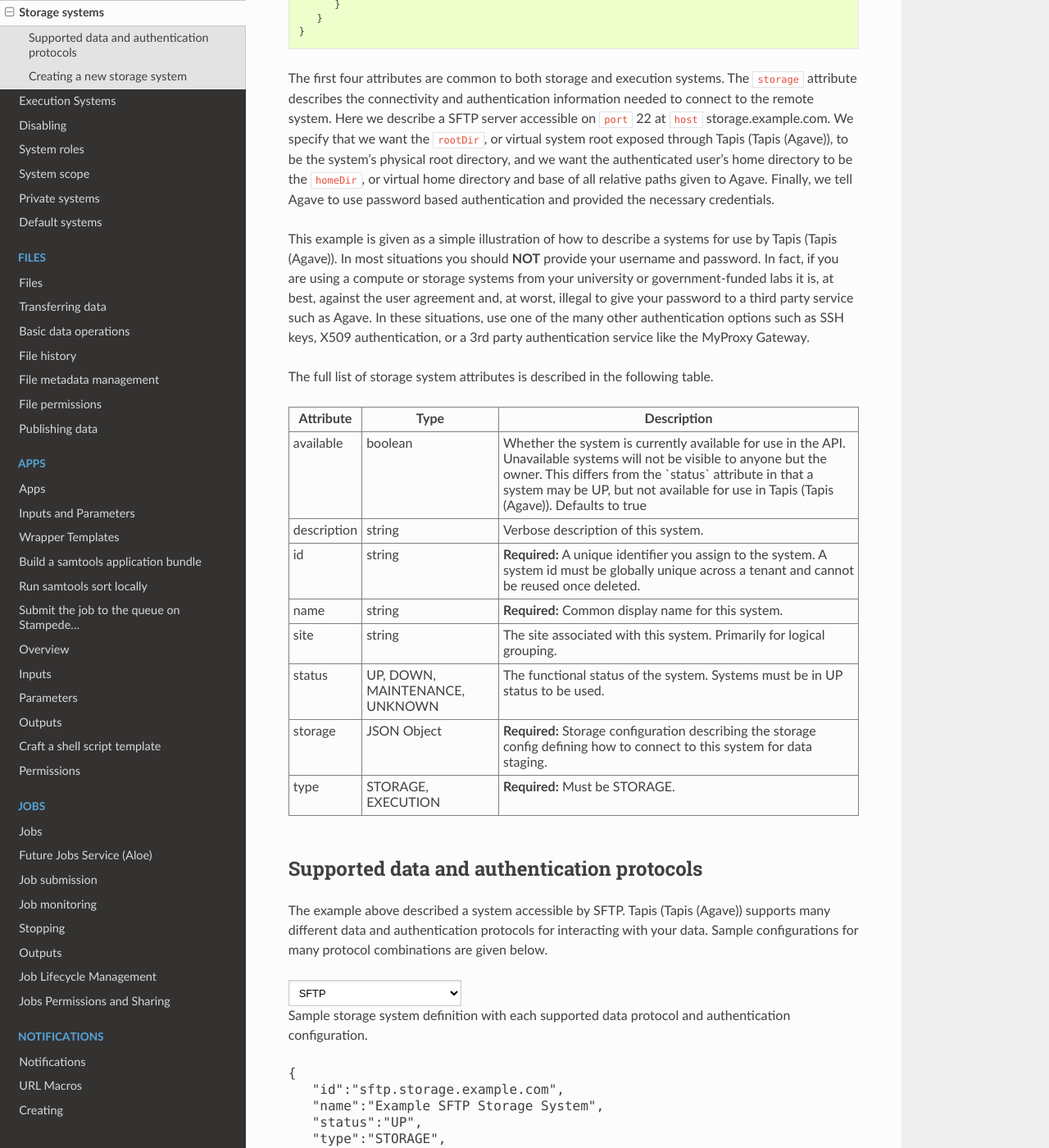
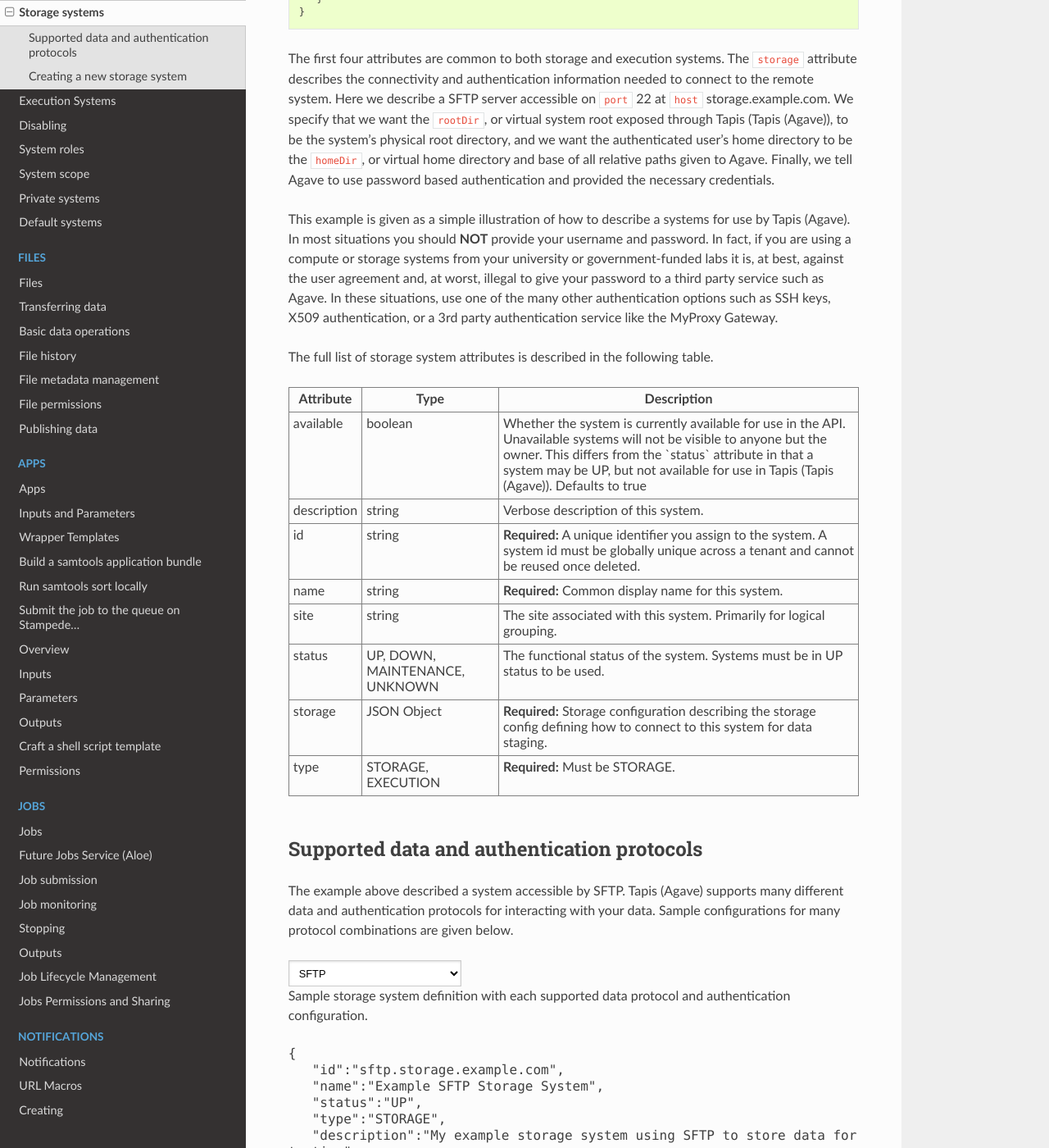
Before and after one commit to TACC-Cloud/agave-docs, a Sphinx documentation site: the page built from docs/agave/guides/systems/systems-storage.rst, in a window 1280 px wide and 1400 px high, scrolled down 524 px. Shown: the whole window at 82% size. Built offline with Sphinx 7.4.7 and the Read the Docs theme 2.0.0, drawn with Linux system fonts in a browser that asks for light colours; pages that are not in the unit, such as notebooks, are missing from menus; cross-references to code outside the pages are shown as plain code; some of the changed text lies outside the part shown.

Commit message:
undo storage system

```diff
--- a/docs/agave/guides/systems/systems-storage.rst
+++ b/docs/agave/guides/systems/systems-storage.rst
@@ -5,7 +5,7 @@
 Storage systems
 ===============
 
-A storage systems can be thought of as an individual data repository that you want to access through Tapis (Tapis (Agave)). The following JSON object shows how a basic storage systems is described.
+A storage systems can be thought of as an individual data repository that you want to access through Tapis (Agave). The following JSON object shows how a basic storage systems is described.
 
 .. code-block:: json
 
@@ -30,7 +30,7 @@
 
 The first four attributes are common to both storage and execution systems. The ``storage`` attribute describes the connectivity and authentication information needed to connect to the remote system. Here we describe a SFTP server accessible on ``port`` 22 at ``host`` storage.example.com. We specify that we want the ``rootDir``\ , or virtual system root exposed through Tapis (Tapis (Agave)), to be the system's physical root directory, and we want the authenticated user's home directory to be the ``homeDir``\ , or virtual home directory and base of all relative paths given to Agave. Finally, we tell Agave to use password based authentication and provided the necessary credentials.
 
-This example is given as a simple illustration of how to describe a systems for use by Tapis (Tapis (Agave)). In most situations you should **NOT** provide your username and password. In fact, if you are using a compute or storage systems from your university or government-funded labs it is, at best, against the user agreement and, at worst, illegal to give your password to a third party service such as Agave. In these situations, use one of the many other authentication options such as SSH keys, X509 authentication, or a 3rd party authentication service like the MyProxy Gateway.
+This example is given as a simple illustration of how to describe a systems for use by Tapis (Agave). In most situations you should **NOT** provide your username and password. In fact, if you are using a compute or storage systems from your university or government-funded labs it is, at best, against the user agreement and, at worst, illegal to give your password to a third party service such as Agave. In these situations, use one of the many other authentication options such as SSH keys, X509 authentication, or a 3rd party authentication service like the MyProxy Gateway.
 
 The full list of storage system attributes is described in the following table.
 
@@ -93,7 +93,7 @@
 Supported data and authentication protocols
 -------------------------------------------
 
-The example above described a system accessible by SFTP. Tapis (Tapis (Agave)) supports many different data and authentication protocols for interacting with your data. Sample configurations for many protocol combinations are given below.
+The example above described a system accessible by SFTP. Tapis (Agave) supports many different data and authentication protocols for interacting with your data. Sample configurations for many protocol combinations are given below.
 
 
 .. raw:: html
```
